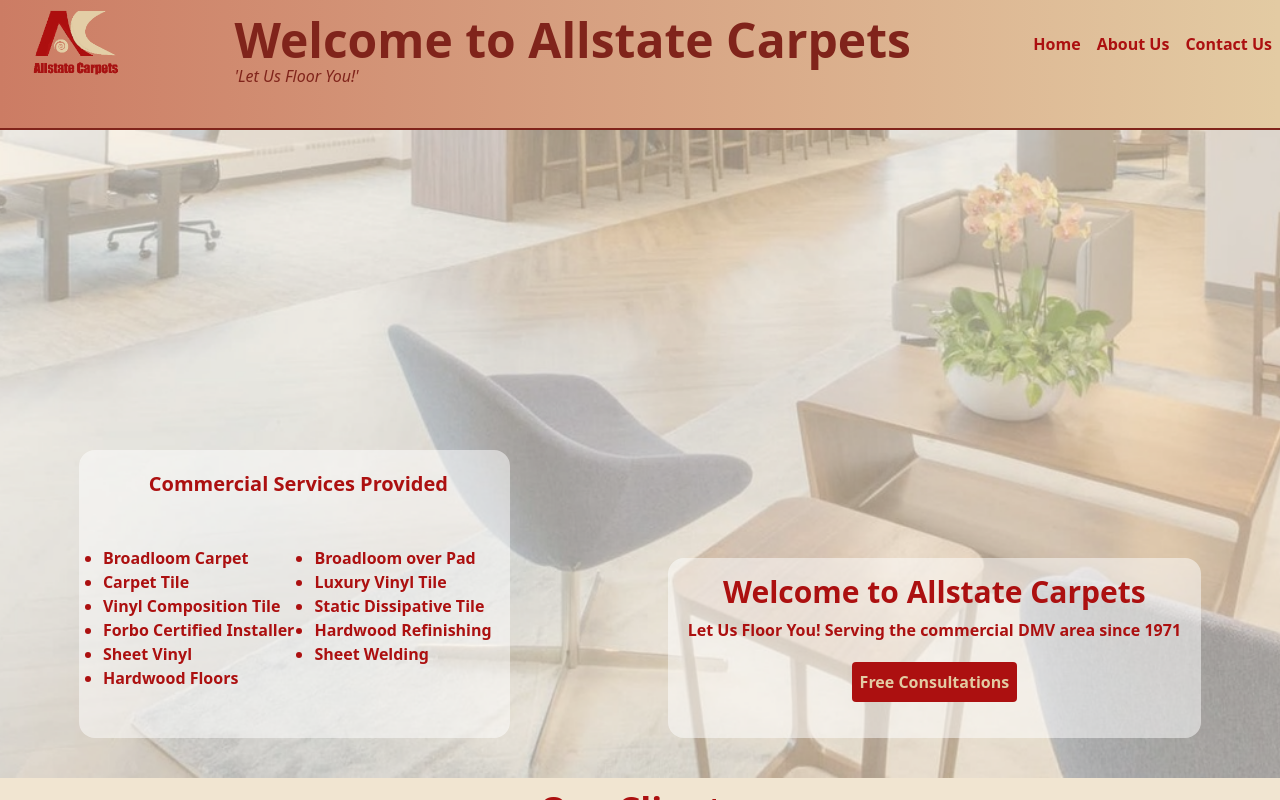
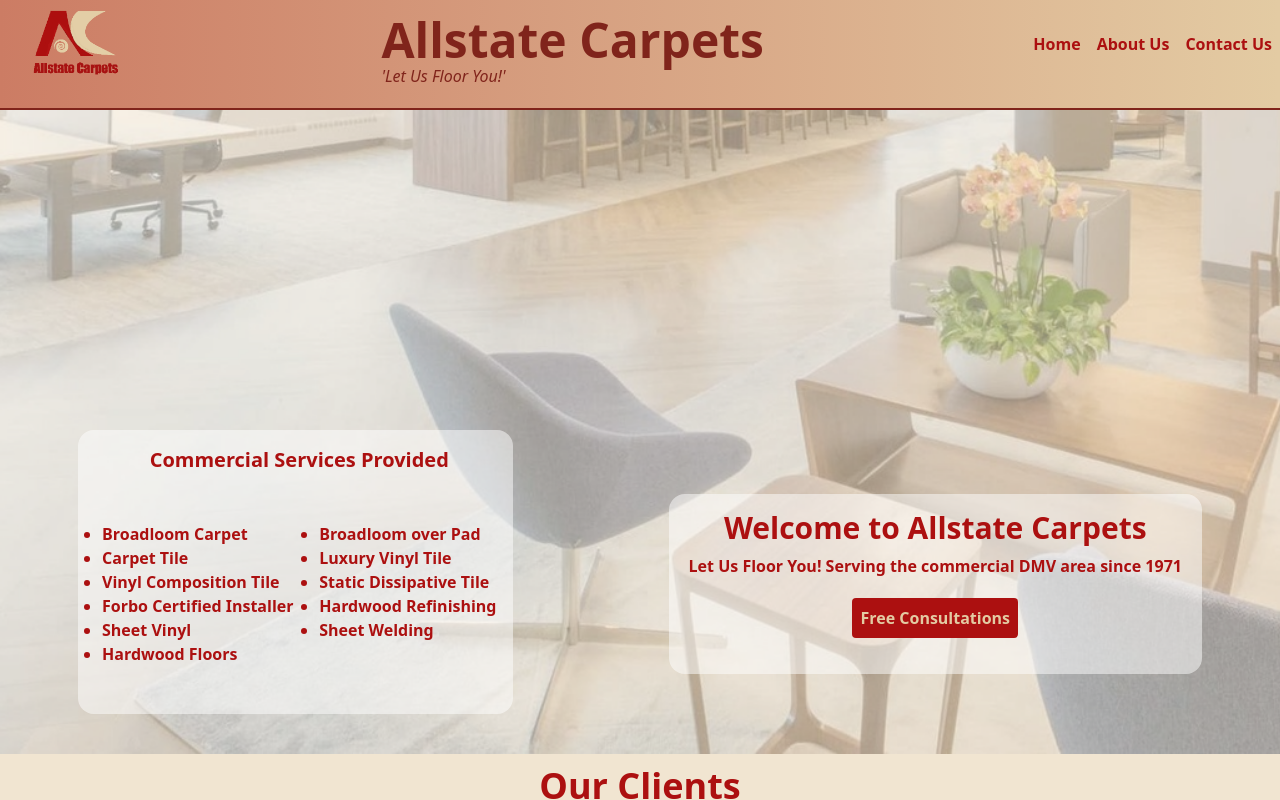
Before and after one commit to sramalho94/AllstateCarpets, a Next.js app in the folder allstate-carpets-next/: page / in a window 1280 px wide. Built offline with nearby package versions, Linux system fonts and the light colour scheme.

Commit message:
Deleted a picture from the carousel and did minor css styling per the client

```diff
--- a/allstate-carpets-next/components/Carousel.jsx
+++ b/allstate-carpets-next/components/Carousel.jsx
@@ -19,9 +19,6 @@
     },
     {
       url: '/Dispensery3.jpg'
-    },
-    {
-      url: '/Parsons2.jpeg'
     },
     {
       url: '/pic4.jpeg'
--- a/allstate-carpets-next/components/NavBar.jsx
+++ b/allstate-carpets-next/components/NavBar.jsx
@@ -4,7 +4,7 @@
 const NavBar = () => {
   return (
     <div>
-      <nav className="md:pb-10 flex justify-between bg-[#e3cba3] bg-gradient-to-r from-[#cc7c64] border-b-2 border-[#80241b]">
+      <nav className="md:pb-5 flex justify-between bg-[#e3cba3] bg-gradient-to-r from-[#cc7c64] border-b-2 border-[#80241b]">
         <Link href="/">
           <Image
             src="/aclogo.png "
@@ -16,7 +16,7 @@
         </Link>
         <div className="md:flex md:flex-col my-auto hidden ">
           <h1 className="font-bold text-l text-[#80241b] md:text-4xl xl:text-5xl text-scale pt-4">
-            Welcome to Allstate Carpets
+            Allstate Carpets
           </h1>
           <h1 className="font-medium italic text-[#80241b]">
             &apos;Let Us Floor You!&apos;
--- a/allstate-carpets-next/components/Welcome.jsx
+++ b/allstate-carpets-next/components/Welcome.jsx
@@ -11,7 +11,7 @@
       }}
       className="flex flex-col md:flex-row-reverse w-screen bg-cover md:justify-between lg:justify-around bg-center"
     >
-      <div className="flex flex-col my-10 mx-5 md:mt-80 justify-end">
+      <div className="flex flex-col my-20 mx-5 md:mt-80 justify-end">
         <div className="bg-white rounded-2xl bg-opacity-50 px-5 py-4">
           <h1 className="font-bold text-center text-3xl text-[#ac1010] pb-2">
             Welcome to Allstate Carpets
@@ -30,20 +30,20 @@
         </div>
       </div>
       <div className="flex flex-col  bg-white rounded-2xl my-10 mx-5 bg-opacity-50 md:mt-80">
-        <h1 className="font-bold text-xl text-[#ac1010] mt-5 ml-2 text-center">
+        <h1 className="font-bold text-xl text-[#ac1010] mt-4 ml-2 text-center">
           Commercial Services Provided
         </h1>
         <ul className="grid grid-cols-2 list-disc  font-bold text-[#ac1010] my-8 px-4 py-4 justify-between">
           <li className="ml-2">Broadloom Carpet</li>
-          <li className="ml-5">Broadloom over Pad</li>
+          <li className="ml-6">Broadloom over Pad</li>
           <li className="ml-2">Carpet Tile</li>
-          <li className="ml-5">Luxury Vinyl Tile</li>
+          <li className="ml-6">Luxury Vinyl Tile</li>
           <li className="ml-2">Vinyl Composition Tile</li>
-          <li className="ml-5">Static Dissipative Tile</li>
+          <li className="ml-6">Static Dissipative Tile</li>
           <li className="ml-2">Forbo Certified Installer</li>
-          <li className="ml-5">Hardwood Refinishing</li>
+          <li className="ml-6">Hardwood Refinishing</li>
           <li className="ml-2">Sheet Vinyl</li>
-          <li className="ml-5">Sheet Welding</li>
+          <li className="ml-6">Sheet Welding</li>
           <li className="ml-2">Hardwood Floors</li>
         </ul>
       </div>
```
Also changed, not shown: allstate-carpets-next/public/Parsons2.jpeg (deleted).
